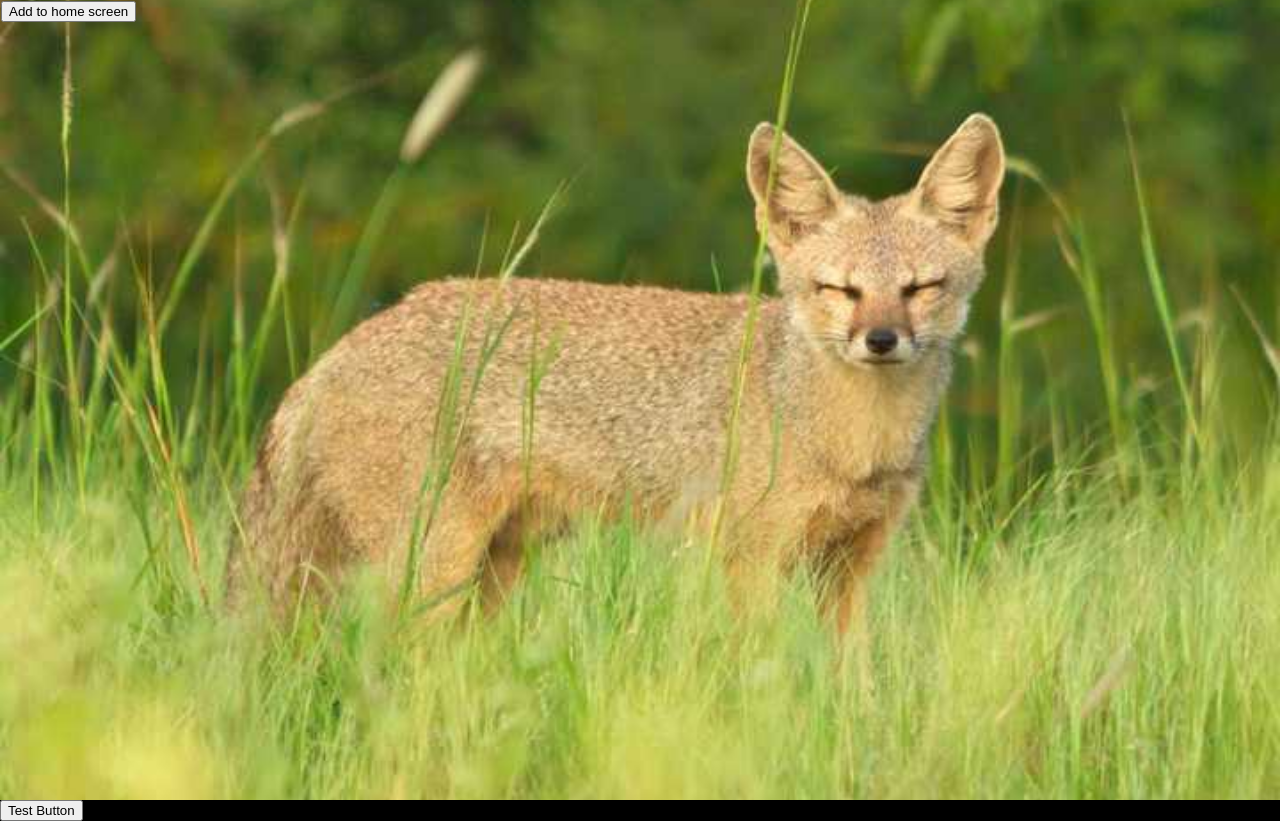
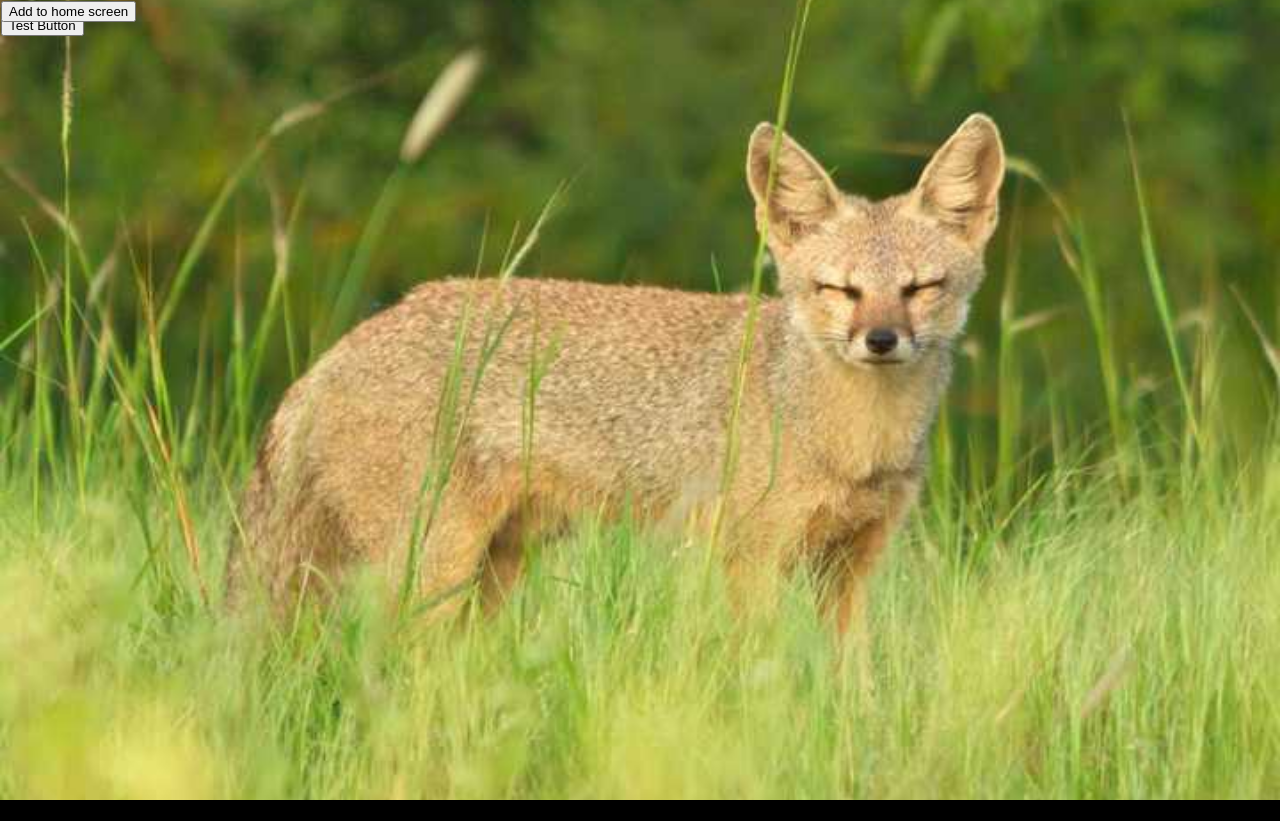
Before and after one commit to rhajrs/pwa-test, a plain HTML site: page index.html in a window 1280 px wide. After the commit the page ends 800 px from the top, so only its background shows below. Drawn offline with Linux system fonts and the light colour scheme.

Commit message:
Update style.css

```diff
--- a/style.css
+++ b/style.css
@@ -19,6 +19,13 @@
   left: 1px;
 }
 
+.test-button {
+  position: absolute;
+  top: 15px;
+  left: 1px;
+}
+
+
 @media (orientation: landscape) {
   img {
     height: 100%;
```
